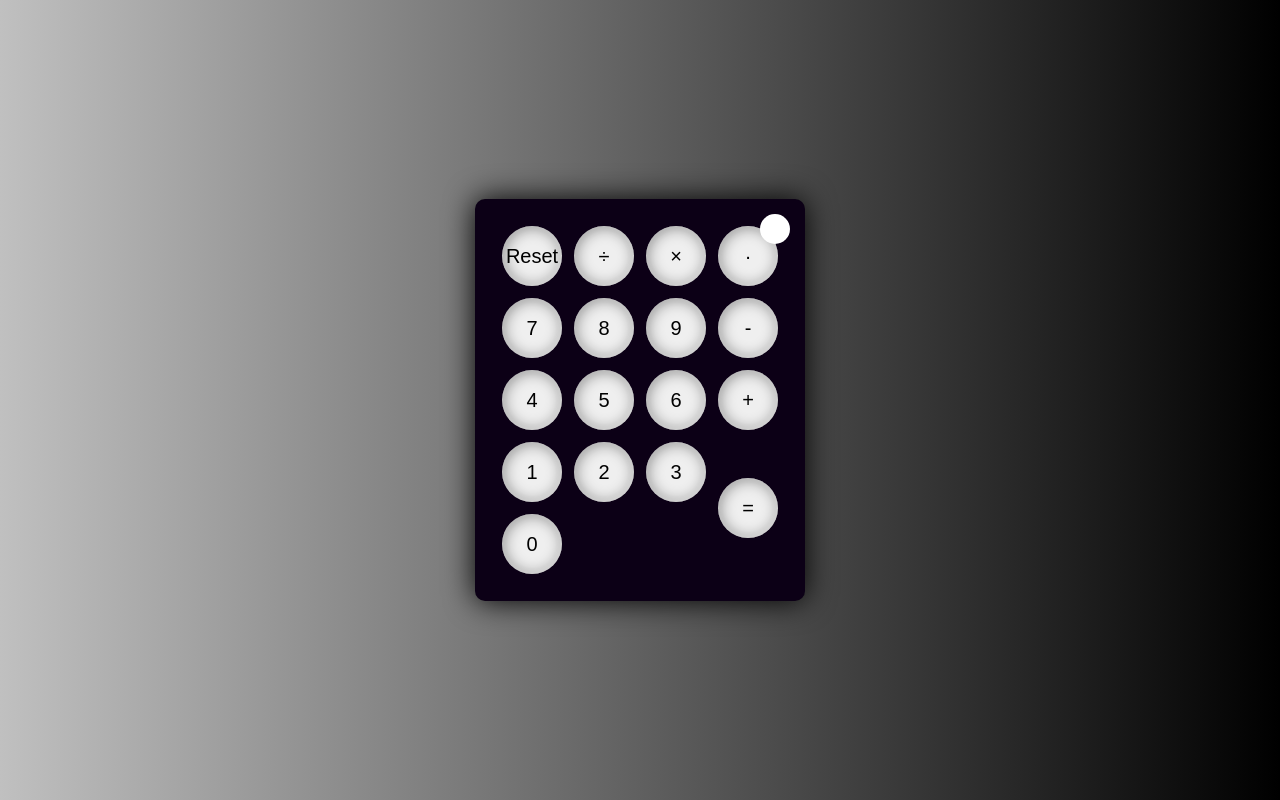
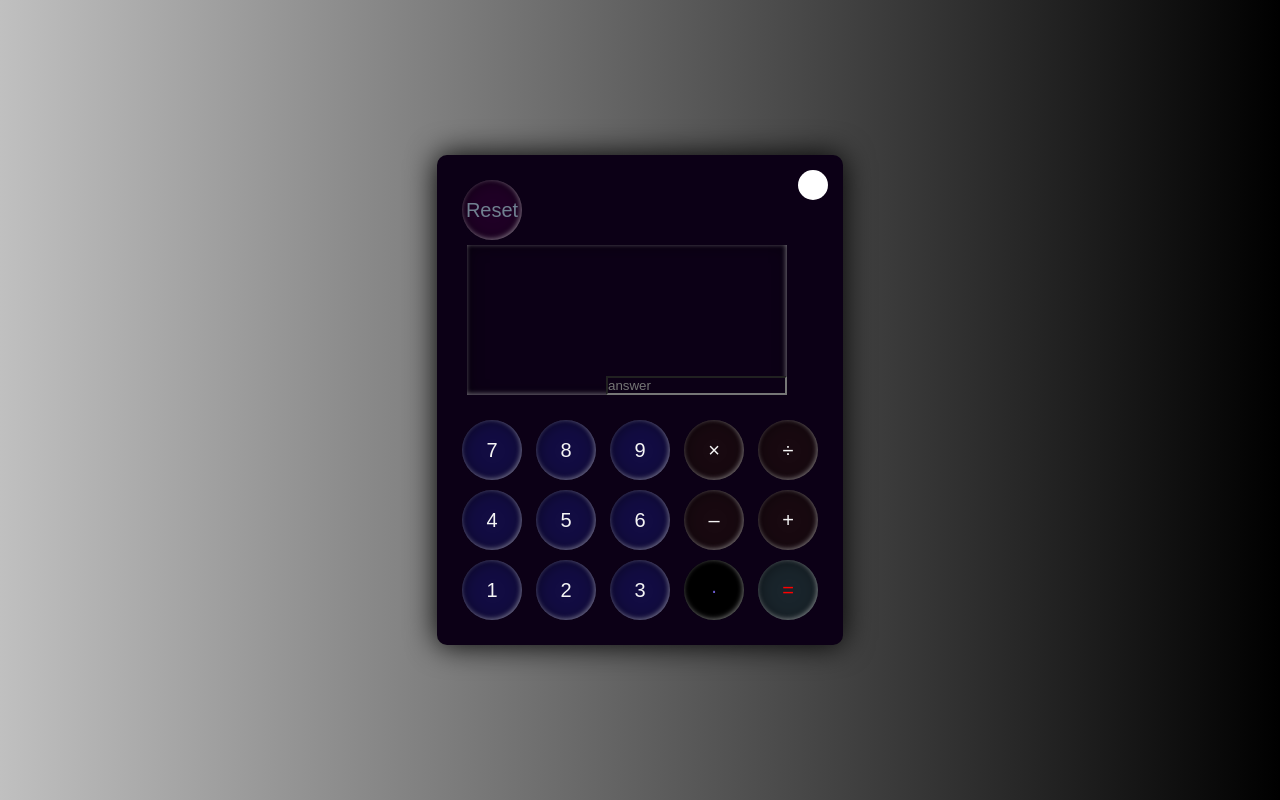
Before and after one commit to shawnmbailey/CalculatorProject, a plain HTML site: page index.html in a window 1280 px wide. Drawn offline with Linux system fonts and the light colour scheme.

Commit message:
index.html

```diff
--- a/index.html
+++ b/index.html
@@ -10,42 +10,38 @@
 <body>
     <div class="container">
         <div class="calculator dark">
+            <div class="buttons"></div>
+                <button class="delete" id="delete">Reset</button>
             <div class="theme-toggler active">
-                <i class="toggler-icon"></i>
+                <i class="toggle"></i>
             </div>
             <div class="display-screen">
-                <div id="display"></div>
+                <div id="view">
+                    <input type="text" class="input" id="input" value="" placeholder="answer" readonly />
+                </div>
             </div>
             <div class="buttons">
-                <table>
-                    <tr>
-                        <td><button class="btn-operator" id="clear">Reset</button></td>
-                        <td><button class="btn-operator" id="divide">÷</button></td>
-                        <td><button class="btn-operator" id="multiply">×</button></td>
-                        <td><button button class="btn-decimal" id="decimal">·</button></td>
-                    </tr>
-                    <tr>
-                        <td><button class="btn-number" id="7">7</button></td>
-                        <td><button class="btn-number" id="8">8</button></td>
-                        <td><button class="btn-number" id="9">9</button></td>
-                        <td><button class="btn-operator" id="-">-</button></td>
-                    </tr>
-                    <tr>
-                        <td><button class="btn-number" id="4">4</button></td>
-                        <td><button class="btn-number" id="5">5</button></td>
-                        <td><button class="btn-number" id="6">6</button></td>
-                        <td><button class="btn-operator" id="+">+</button></td>
-                    </tr>
-                    <tr>
-                        <td><button class="btn-number" id="1">1</button></td>
-                        <td><button class="btn-number" id="2">2</button></td>
-                        <td><button class="btn-number" id="3">3</button></td>
-                        <td rowspan="2"><button class="btn-equal" id="equal">=</button></td>
-                    </tr>
-                    <tr>
-                         <td><button class="btn-number" id="0">0</button></td>
-                    </tr>
-                </table>
+                <div class="row1">
+                    <button class="numbers" id="7">7</button>
+                    <button class="numbers" id="8">8</button>
+                    <button class="numbers" id="9">9</button>
+                    <button class="math-function" id="multiply">×</button>
+                    <button class="math-function" id="divide">÷</button>
+                </div>
+                <div class="row2">
+                    <button class="numbers" id="4">4</button>
+                    <button class="numbers" id="5">5</button>
+                    <button class="numbers" id="6">6</button>
+                    <button class="math-function" id="subtract">–</button>
+                    <button class="math-function" id="add">+</button>
+            </div>
+            <div class="row3">
+                <button class="numbers" id="1">1</button></td>
+                <button class="numbers" id="2">2</button></td>
+                <button class="numbers" id="3">3</button></td>
+                <button class="decimal" id="decimal">·</button>
+                <button class="compute" id="equal">=</button>
+            </div>
             </div>
         </div>
     </div>
```
